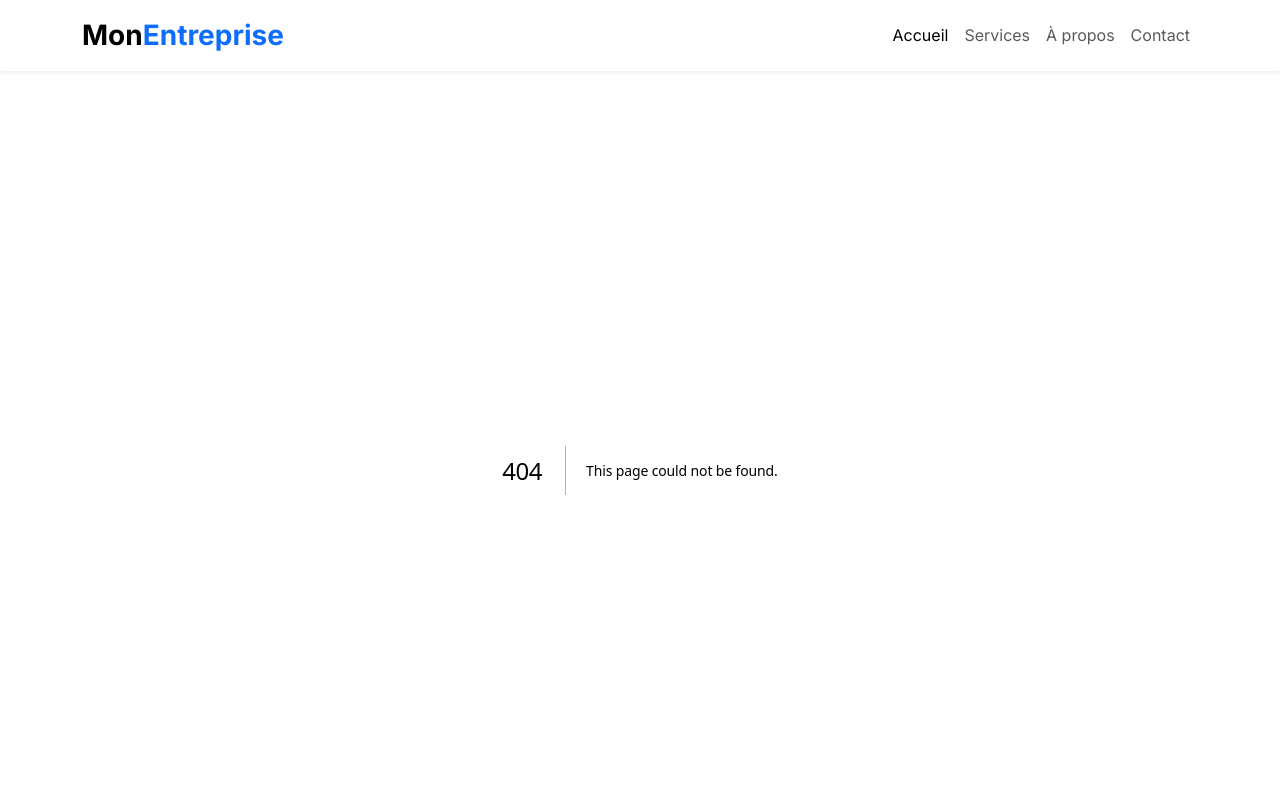
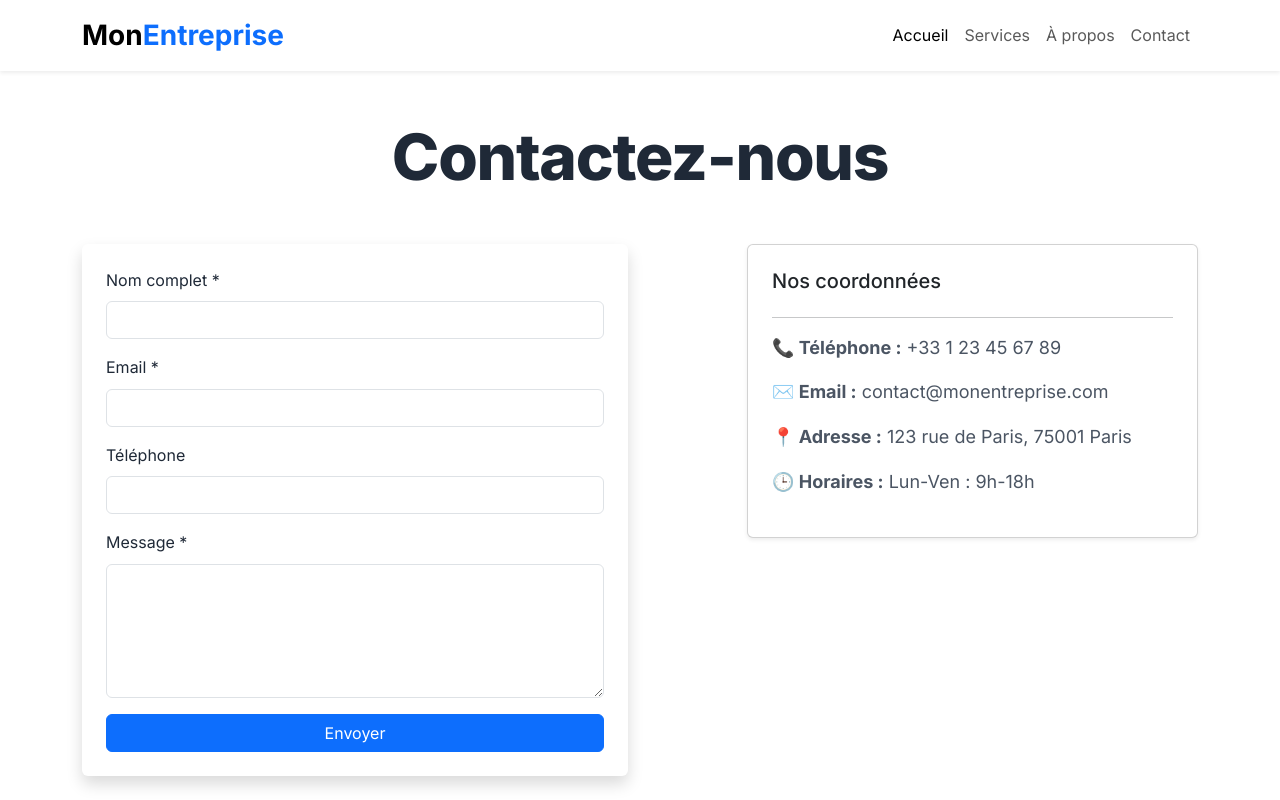
Before and after one commit to MissaouiYassine1/stratos-code-showcase, a Next.js app in the folder frontend/: page /contact in a window 1280 px wide. Before the commit this address had no page. Shown: the top 800 px of the page. Built offline with nearby package versions, Linux system fonts and the light colour scheme.

Commit message:
Créer page Contact avec formulaire interactif et coordonnées, closes #9

```diff
--- /dev/null
+++ b/frontend/app/contact/page.js
@@ -0,0 +1,60 @@
+'use client'
+import { useState } from 'react'
+import Header from '@/components/Header'
+import Footer from '@/components/Footer'
+
+export default function ContactPage() {
+  const [form, setForm] = useState({ nom: '', email: '', telephone: '', message: '' })
+  const [envoye, setEnvoye] = useState(false)
+
+  const handleSubmit = (e) => {
+    e.preventDefault()
+    console.log('Formulaire:', form)
+    setEnvoye(true)
+    setTimeout(() => setEnvoye(false), 3000)
+  }
+
+  return (
+    <>
+
+      <div className="container py-5">
+        <h1 className="text-center mb-5">Contactez-nous</h1>
+        <div className="row">
+          <div className="col-md-6">
+            <form onSubmit={handleSubmit} className="shadow p-4 rounded">
+              <div className="mb-3">
+                <label className="form-label">Nom complet *</label>
+                <input type="text" className="form-control" required onChange={(e) => setForm({...form, nom: e.target.value})} />
+              </div>
+              <div className="mb-3">
+                <label className="form-label">Email *</label>
+                <input type="email" className="form-control" required onChange={(e) => setForm({...form, email: e.target.value})} />
+              </div>
+              <div className="mb-3">
+                <label className="form-label">Téléphone</label>
+                <input type="tel" className="form-control" onChange={(e) => setForm({...form, telephone: e.target.value})} />
+              </div>
+              <div className="mb-3">
+                <label className="form-label">Message *</label>
+                <textarea className="form-control" rows="5" onChange={(e) => setForm({...form, message: e.target.value})}></textarea>
+              </div>
+              <button type="submit" className="btn btn-primary w-100">Envoyer</button>
+              {envoye && <div className="alert alert-success mt-3">Message envoyé !</div>}
+            </form>
+          </div>
+          <div className="col-md-5 offset-md-1">
+            <div className="card shadow-sm p-4">
+              <h5>Nos coordonnées</h5>
+              <hr />
+              <p><strong>📞 Téléphone :</strong> +33 1 23 45 67 89</p>
+              <p><strong>✉️ Email :</strong> contact@monentreprise.com</p>
+              <p><strong>📍 Adresse :</strong> 123 rue de Paris, 75001 Paris</p>
+              <p><strong>🕒 Horaires :</strong> Lun-Ven : 9h-18h</p>
+            </div>
+          </div>
+        </div>
+      </div>
+
+    </>
+  )
+}
```
